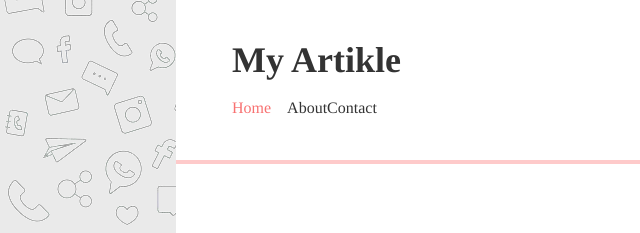
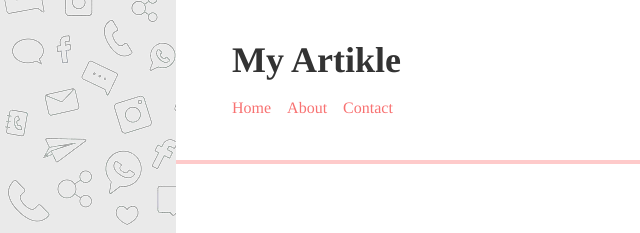
Before and after one commit to Abimanyuoke/My-Artikel, a website: page public/index.html in a window 1280 px wide. Shown: the top 233 px of the page, 64-704 px from the left. Drawn offline with Linux system fonts and the light colour scheme.

Commit message:
three commit

```diff
--- a/public/index.html
+++ b/public/index.html
@@ -24,8 +24,8 @@
         <h1 class="text-4xl font-bold">My Artikle</h1>
         <ul class="flex text-base pt-4">
             <li class="mr-4 text-red-400 hover:font-bold hover:underline hover:text-blue-300 cursor-pointer"><a href="#home">Home</a></li>
-            <li>About</li>
-            <li>Contact</li>
+            <li class="mr-4 text-red-400 hover:font-bold hover:underline hover:text-blue-300 cursor-pointer"><a href="/About/index.html">About</a></li>
+            <li class="mr-4 text-red-400 hover:font-bold hover:underline hover:text-blue-300 cursor-pointer"><a href="">Contact</a></li>
         </ul>
     </div>
 </div>
```
